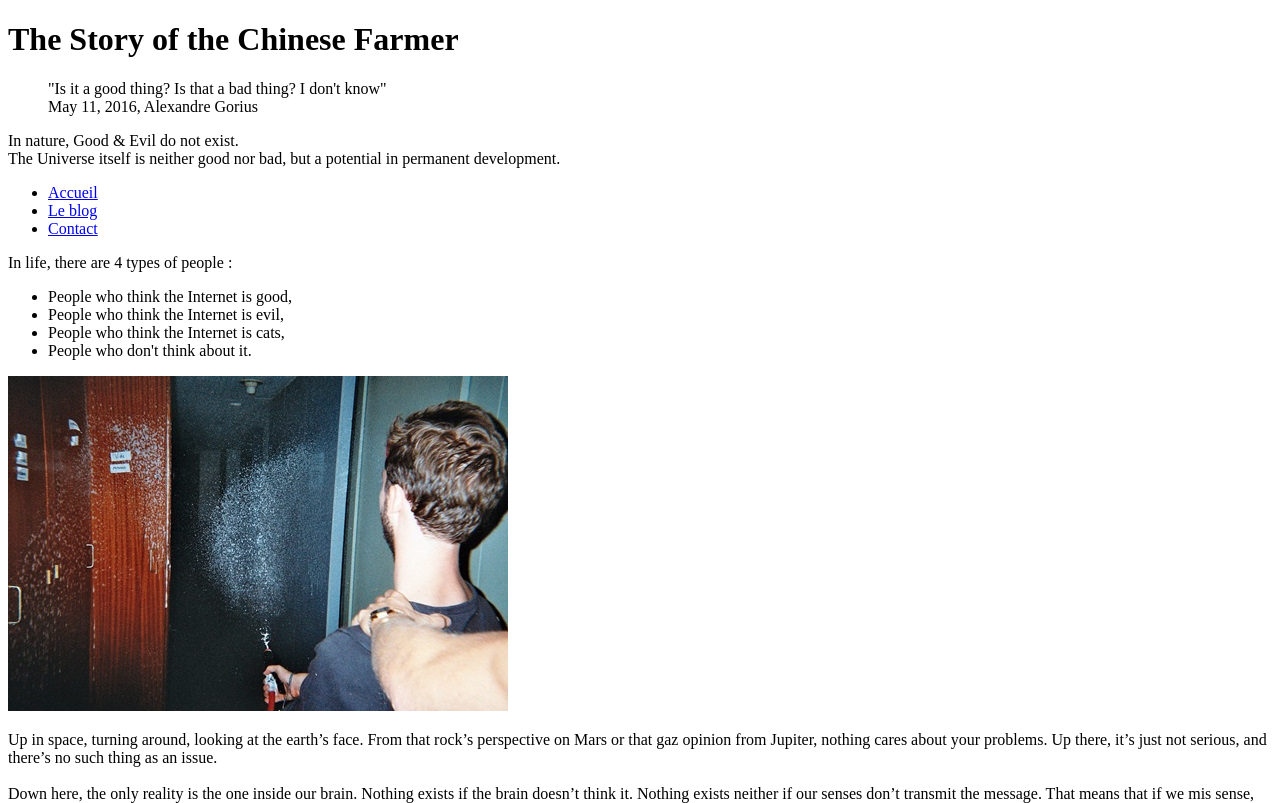
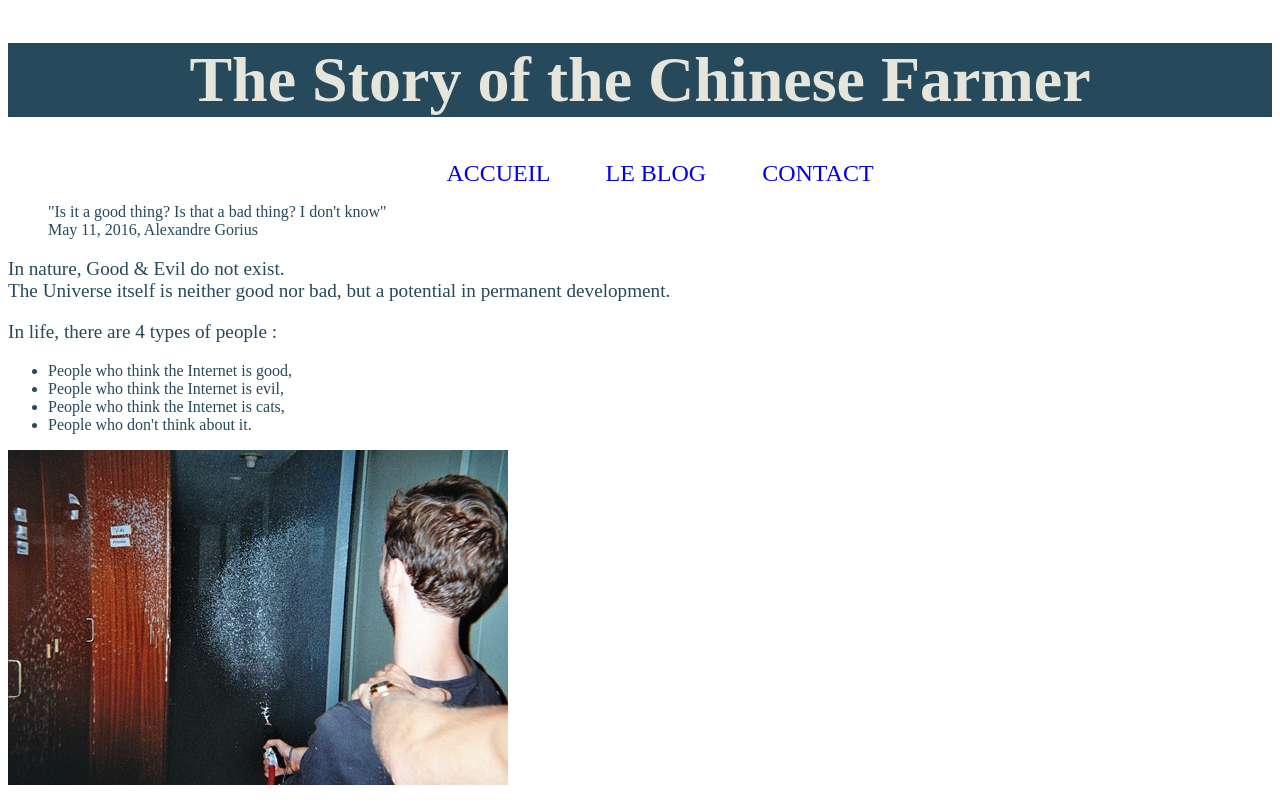
Before and after one commit to Ceeeed1985/chinese_farmer, a plain HTML site: page index.html in a window 1280 px wide. Shown: the top 803 px of the page. Drawn offline with Linux system fonts and the light colour scheme.

Commit message:
Ajout de mise en forme - Sélecteurs

```diff
--- a/index.html
+++ b/index.html
@@ -4,16 +4,13 @@
     <meta charset="UTF-8">
     <meta name="viewport" content="width=device-width, initial-scale=1.0">
     <title>TRUYEN Cédric | The Chinese Farmer</title>
+    <link href="style/default.css" rel="stylesheet">
 </head>
 <body>
+
+
     <header>
         <h1>The Story of the Chinese Farmer</h1>
-        <blockquote>
-            "Is it a <span class="good">good</span> thing? Is that a <span class="bad">bad</span> thing? I don't know"
-            <footer>May 11, 2016, Alexandre Gorius</footer>
-        </blockquote>
-        <p>In nature, <span class="good">Good</span> & Evil do not exist.</br>
-        The Universe itself is neither <span class="good">good</span> nor <span class="bad">bad</span>, but a potential in permanent development.</p>
     </header>
 
     <nav>
@@ -40,7 +37,16 @@
             >
           </li>
         </ul>
-      </nav>
+    </nav>
+
+    <section>
+        <blockquote>
+            "Is it a <span class="good">good</span> thing? Is that a <span class="bad">bad</span> thing? I don't know"
+            <footer>May 11, 2016, Alexandre Gorius</footer>
+        </blockquote>
+        <p>In nature, <span class="good">Good</span> & Evil do not exist.</br>
+        The Universe itself is neither <span class="good">good</span> nor <span class="bad">bad</span>, but a potential in permanent development.</p>
+    </section>
 
     <section>
         <p>In life, there are 4 types of people :</p>
--- a/style/default.css
+++ b/style/default.css
@@ -0,0 +1,55 @@
+header {
+  background-color: #26495c;
+  color: #e5e5dc;
+}
+
+body {
+  font-family: serif;
+  color: #26495c;
+}
+
+h1 {
+  font-family: serif;
+  font-size: 4em;
+  text-align: center;
+}
+p {
+  font-size: 1.2em;
+}
+
+nav {
+  text-align: center;
+  margin: 15px auto;
+  padding: 15px auto;
+}
+
+nav ul li {
+  display: inline;
+  text-transform: uppercase;
+  font-size: 1.5em;
+  text-align: center;
+  margin: auto 25px;
+  color: #26495c;
+}
+
+nav ul li :hover {
+  color: #26495c;
+  font-weight: bold;
+}
+
+nav ul li :active {
+  color: #c66b3d;
+  font-weight: bolder;
+}
+
+nav ul li :focus {
+  color: #26495c;
+  font-weight: bolder;
+}
+nav ul li :visited {
+  color: #c4a35a;
+  font-weight: bolder;
+}
+a {
+  text-decoration: none;
+}
```
Also changed, not shown: blog.html (+1 -0 lines), contact.html (+1 -0 lines).
